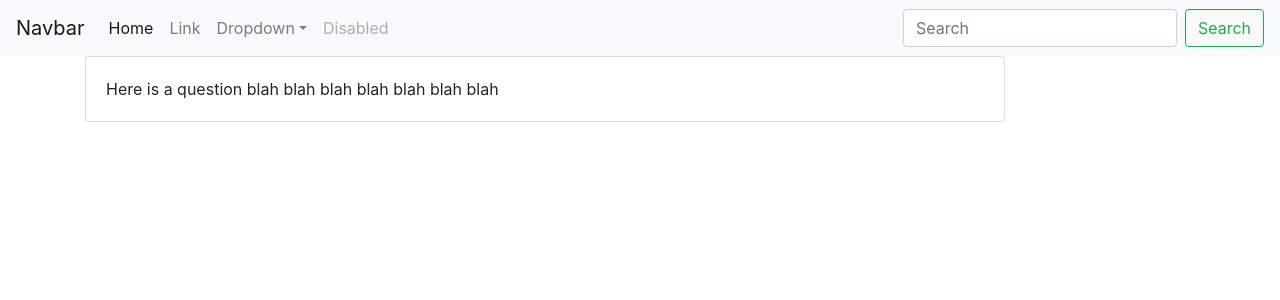
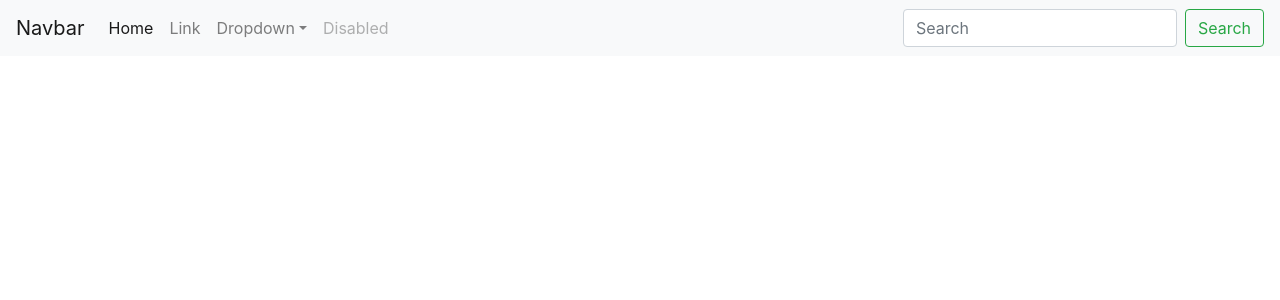
Before and after one commit to EvanErickson/stack-react, a React (Create React App) app: page / in a window 1280 px wide. Shown: the top 300 px of the page. Built offline with nearby package versions, Linux system fonts and the light colour scheme.

Commit message:
put it in the folder

```diff
--- a/src/App.js
+++ b/src/App.js
@@ -1,14 +1,16 @@
 import React from 'react';
-import Question from './components/Question';
+import Question from './components/questions/Question';
 import Navbar from './components/Navbar';
 
 function App() {
+let arr = new Array();
+arr.length = 10;
   return (
     <>
     <Navbar />
     <div className="container">
       <div className="row">
-    <Question />
+          {arr.map(elem => { <Question elm={elem}/>})}
     </div>
     </div>
     </>
--- a/src/components/index.js
+++ /dev/null
@@ -1 +0,0 @@
-export {default} from './Question.js';
--- /dev/null
+++ b/src/components/questions/index.js
@@ -0,0 +1 @@
+export {default} from '../Question.js';
```
Also changed, not shown: src/components/questions/Question.css (added), src/components/questions/Question.js (renamed from src/components/Question.js).
